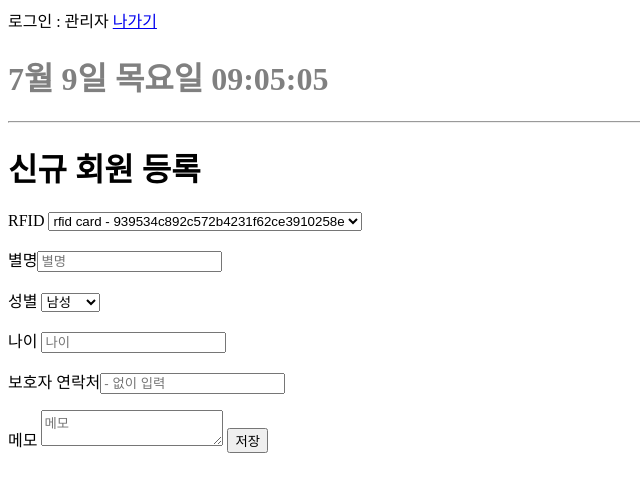
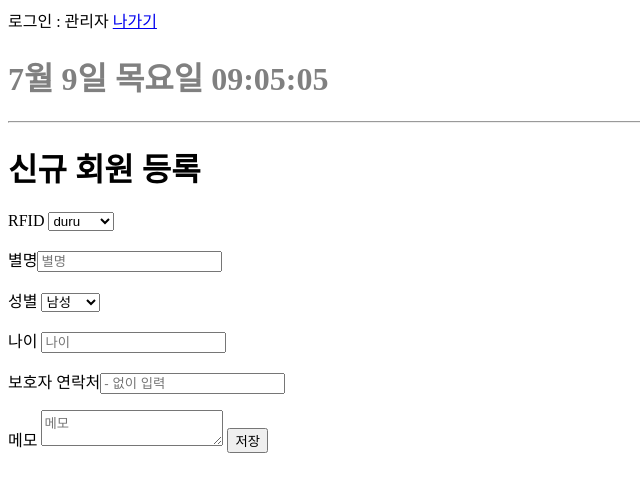
Before and after one commit to AntonSangho/moya_attendance, a Flask app: page /signup in a window 1280 px wide. Shown: the top 492 px of the page, without its empty margins (0-640 px from the left). Run offline with Flask 2, Linux system fonts and the light colour scheme; data comes from the database, SQL or seed files in the repository; data that the repository does not hold is empty.

Commit message:
add RFID select function in signup page

```diff
--- a/templates/signup.html
+++ b/templates/signup.html
@@ -1,14 +1,15 @@
 {% extends "base.html" %}
 {% block content %}
-<h1>신규 회원 등록</h1>
+<h1 xmlns="http://www.w3.org/1999/html">신규 회원 등록</h1>
     <form action="./signup" method="post" onsubmit="validateForm()">
-            <input name="id" type="hidden"/>
         <p><label>RFID</label>
-            <select name="rfid">
-            {% for user in userlist %}
-            <option value="{{ user.profile.rfid }} ">rfid card - {{ user.profile.rfid }} </option>
-            {% endfor %}
-            </select>
+            <select id="rfid">
+                {% for user in userlist %}
+                    <option value="{{ user.profile.name }}"> {{ user.profile.name }} </option>
+                {% endfor %}
+                </select>
+            </input>
+        </p>
         <p><label>별명</label><input type="textbox" name="name" id="name" placeholder="별명"></p>
         <p><label>성별</label>
             <select name="sex">
```
